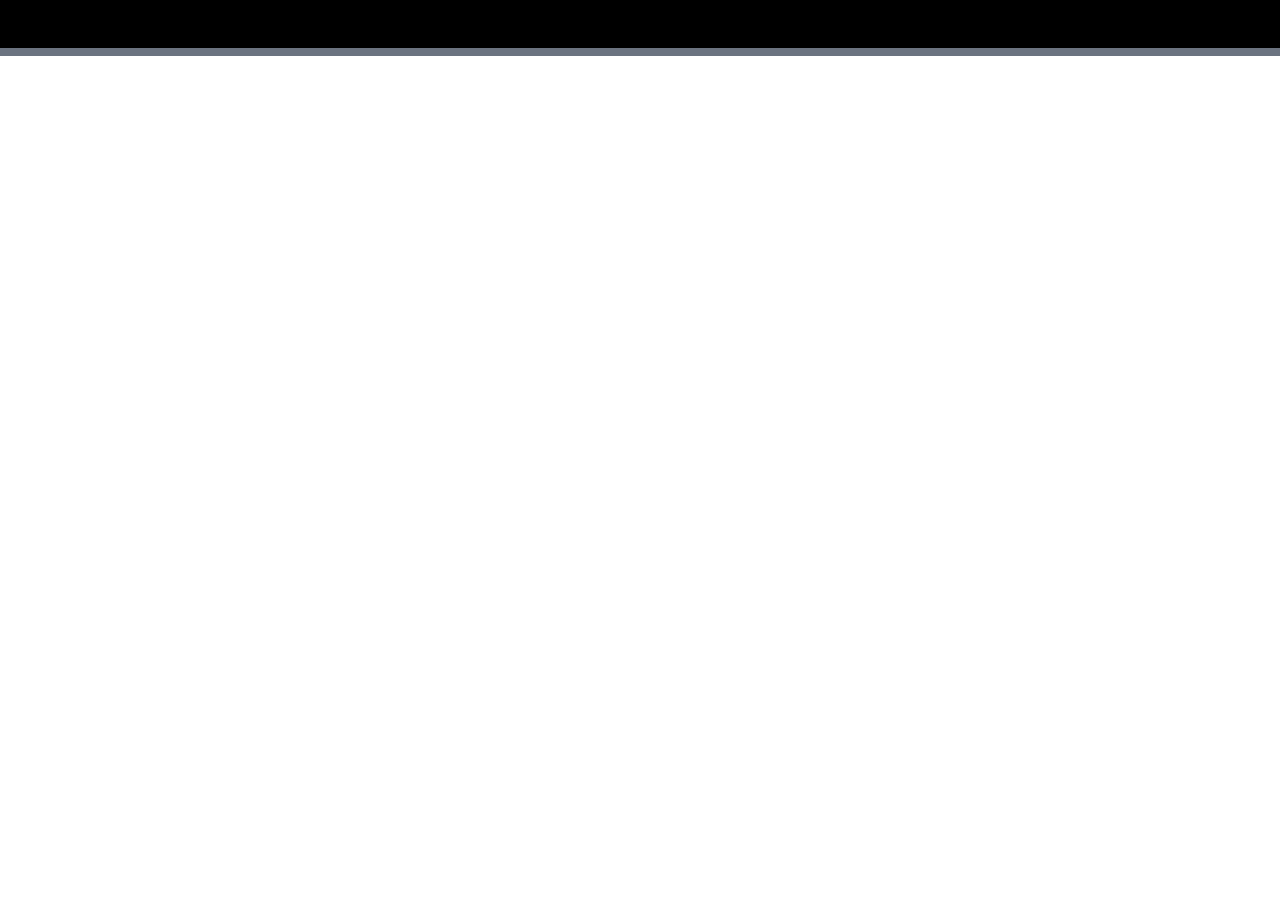
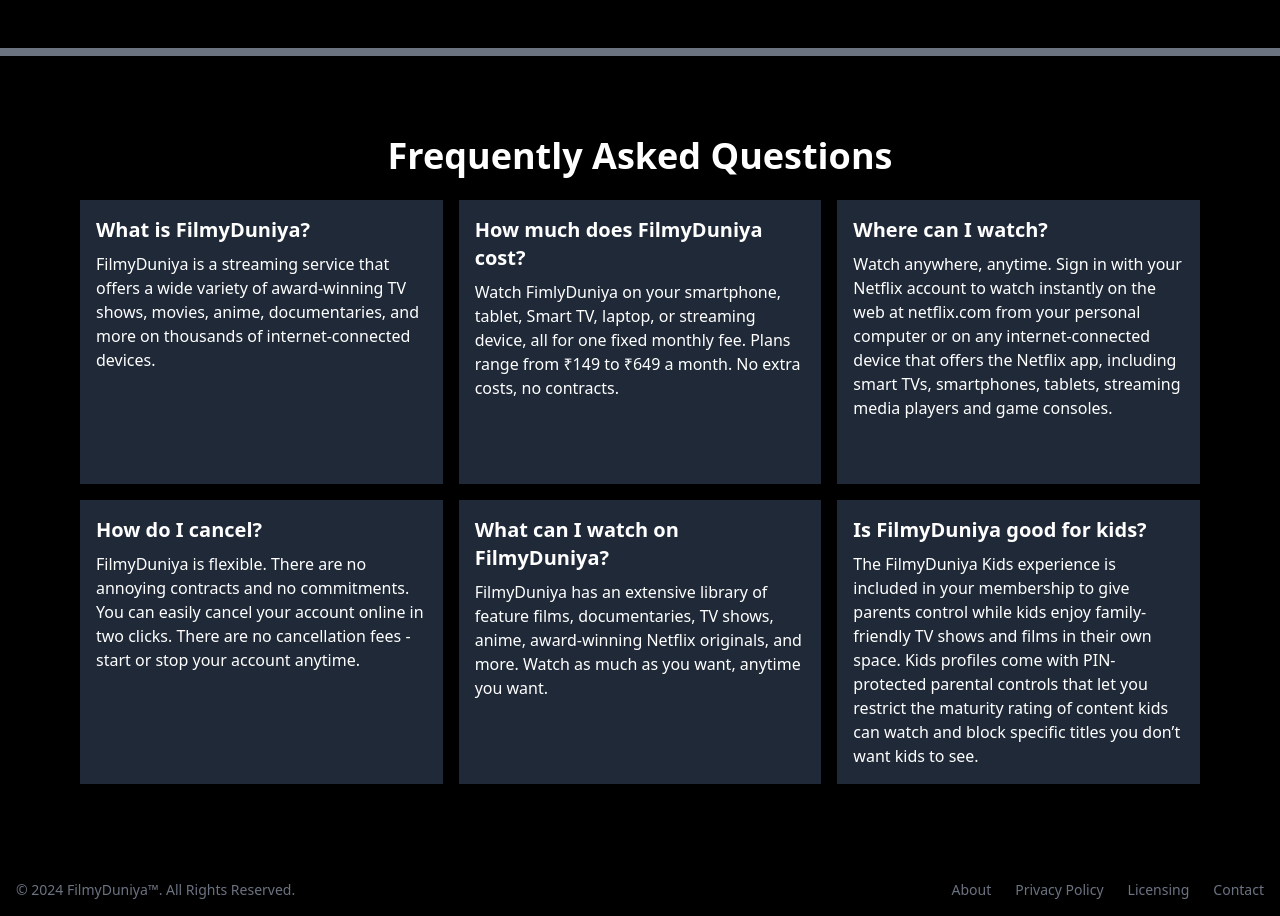
Before and after one commit to RiaMalvi/films-frontend, a Next.js app: page /home in a window 1280 px wide. Shown: the part 2520-3436 px from the top of the page. Before the commit the page ends 2576 px from the top, so only its background shows below. Built offline with nearby package versions, Linux system fonts and the light colour scheme.

Commit message:
added accordian

```diff
--- a/src/componenets/accordian/index.tsx
+++ b/src/componenets/accordian/index.tsx
@@ -1,59 +1,24 @@
-import React from 'react'
+import React from "react";
+import AccordianSec from "../atoms/accordionsec";
 
-const Accordian = () => {
+const Accordion = () => {
   return (
+    <div className="bg-black w-full flex flex-col p-20">
+      <div>
+        <h1 className="text-4xl font-bold text-white text-center">Frequently Asked Questions</h1>
+      </div>
+      <div className="grid grid-cols-3 grid-rows-2 gap-4 mt-6">
+        <AccordianSec heading="What is FilmyDuniya?" content="FilmyDuniya is a streaming service that offers a wide variety of award-winning TV shows, movies, anime, documentaries, and more on thousands of internet-connected devices." />
+        <AccordianSec heading="How much does FilmyDuniya cost?" content="Watch FimlyDuniya on your smartphone, tablet, Smart TV, laptop, or streaming device, all for one fixed monthly fee. Plans range from ₹149 to ₹649 a month. No extra costs, no contracts." />
+        <AccordianSec heading="Where can I watch?" content="Watch anywhere, anytime. Sign in with your Netflix account to watch instantly on the web at netflix.com from your personal computer or on any internet-connected device that offers the Netflix app, including smart TVs, smartphones, tablets, streaming media players and game consoles." />
+        <AccordianSec heading="How do I cancel?" content="FilmyDuniya is flexible. There are no annoying contracts and no commitments. You can easily cancel your account online in two clicks. There are no cancellation fees - start or stop your account anytime." />
+        <AccordianSec heading="What can I watch on FilmyDuniya?" content="FilmyDuniya has an extensive library of feature films, documentaries, TV shows, anime, award-winning Netflix originals, and more. Watch as much as you want, anytime you want." />
+        <AccordianSec heading="Is FilmyDuniya good for kids?" content="The FilmyDuniya Kids experience is included in your membership to give parents control while kids enjoy family-friendly TV shows and films in their own space.
 
-<div id="accordion-collapse" data-accordion="collapse">
-  <h2 id="accordion-collapse-heading-1">
-    <button type="button" className="flex items-center justify-between w-full p-5 font-medium rtl:text-right text-gray-500 border border-b-0 border-gray-200 rounded-t-xl focus:ring-4 focus:ring-gray-200 dark:focus:ring-gray-800 dark:border-gray-700 dark:text-gray-400 hover:bg-gray-100 dark:hover:bg-gray-800 gap-3" data-accordion-target="#accordion-collapse-body-1" aria-expanded="true" aria-controls="accordion-collapse-body-1">
-      <span>What is Flowbite?</span>
-      <svg data-accordion-icon className="w-3 h-3 rotate-180 shrink-0" aria-hidden="true" xmlns="http://www.w3.org/2000/svg" fill="none" viewBox="0 0 10 6">
-        <path stroke="currentColor" stroke-linecap="round" stroke-linejoin="round" stroke-width="2" d="M9 5 5 1 1 5"/>
-      </svg>
-    </button>
-  </h2>
-  <div id="accordion-collapse-body-1" className="hidden" aria-labelledby="accordion-collapse-heading-1">
-    <div className="p-5 border border-b-0 border-gray-200 dark:border-gray-700 dark:bg-gray-900">
-      <p className="mb-2 text-gray-500 dark:text-gray-400">Flowbite is an open-source library of interactive components built on top of Tailwind CSS including buttons, dropdowns, modals, navbars, and more.</p>
-      <p className="text-gray-500 dark:text-gray-400">Check out this guide to learn how to <a href="/docs/getting-started/introduction/" className="text-blue-600 dark:text-blue-500 hover:underline">get started</a> and start developing websites even faster with components on top of Tailwind CSS.</p>
+Kids profiles come with PIN-protected parental controls that let you restrict the maturity rating of content kids can watch and block specific titles you don’t want kids to see." />
+      </div>
     </div>
-  </div>
-  <h2 id="accordion-collapse-heading-2">
-    <button type="button" className="flex items-center justify-between w-full p-5 font-medium rtl:text-right text-gray-500 border border-b-0 border-gray-200 focus:ring-4 focus:ring-gray-200 dark:focus:ring-gray-800 dark:border-gray-700 dark:text-gray-400 hover:bg-gray-100 dark:hover:bg-gray-800 gap-3" data-accordion-target="#accordion-collapse-body-2" aria-expanded="false" aria-controls="accordion-collapse-body-2">
-      <span>Is there a Figma file available?</span>
-      <svg data-accordion-icon className="w-3 h-3 rotate-180 shrink-0" aria-hidden="true" xmlns="http://www.w3.org/2000/svg" fill="none" viewBox="0 0 10 6">
-        <path stroke="currentColor" stroke-linecap="round" stroke-linejoin="round" stroke-width="2" d="M9 5 5 1 1 5"/>
-      </svg>
-    </button>
-  </h2>
-  <div id="accordion-collapse-body-2" className="hidden" aria-labelledby="accordion-collapse-heading-2">
-    <div className="p-5 border border-b-0 border-gray-200 dark:border-gray-700">
-      <p className="mb-2 text-gray-500 dark:text-gray-400">Flowbite is first conceptualized and designed using the Figma software so everything you see in the library has a design equivalent in our Figma file.</p>
-      <p className="text-gray-500 dark:text-gray-400">Check out the <a href="https://flowbite.com/figma/" className="text-blue-600 dark:text-blue-500 hover:underline">Figma design system</a> based on the utility classNamees from Tailwind CSS and components from Flowbite.</p>
-    </div>
-  </div>
-  <h2 id="accordion-collapse-heading-3">
-    <button type="button" className="flex items-center justify-between w-full p-5 font-medium rtl:text-right text-gray-500 border border-gray-200 focus:ring-4 focus:ring-gray-200 dark:focus:ring-gray-800 dark:border-gray-700 dark:text-gray-400 hover:bg-gray-100 dark:hover:bg-gray-800 gap-3" data-accordion-target="#accordion-collapse-body-3" aria-expanded="false" aria-controls="accordion-collapse-body-3">
-      <span>What are the differences between Flowbite and Tailwind UI?</span>
-      <svg data-accordion-icon className="w-3 h-3 rotate-180 shrink-0" aria-hidden="true" xmlns="http://www.w3.org/2000/svg" fill="none" viewBox="0 0 10 6">
-        <path stroke="currentColor" stroke-linecap="round" stroke-linejoin="round" stroke-width="2" d="M9 5 5 1 1 5"/>
-      </svg>
-    </button>
-  </h2>
-  <div id="accordion-collapse-body-3" className="hidden" aria-labelledby="accordion-collapse-heading-3">
-    <div className="p-5 border border-t-0 border-gray-200 dark:border-gray-700">
-      <p className="mb-2 text-gray-500 dark:text-gray-400">The main difference is that the core components from Flowbite are open source under the MIT license, whereas Tailwind UI is a paid product. Another difference is that Flowbite relies on smaller and standalone components, whereas Tailwind UI offers sections of pages.</p>
-      <p className="mb-2 text-gray-500 dark:text-gray-400">However, we actually recommend using both Flowbite, Flowbite Pro, and even Tailwind UI as there is no technical reason stopping you from using the best of two worlds.</p>
-      <p className="mb-2 text-gray-500 dark:text-gray-400">Learn more about these technologies:</p>
-      <ul className="ps-5 text-gray-500 list-disc dark:text-gray-400">
-        <li><a href="https://flowbite.com/pro/" className="text-blue-600 dark:text-blue-500 hover:underline">Flowbite Pro</a></li>
-        <li><a href="https://tailwindui.com/" rel="nofollow" className="text-blue-600 dark:text-blue-500 hover:underline">Tailwind UI</a></li>
-      </ul>
-    </div>
-  </div>
-</div>
+  );
+};
 
-  )
-}
-
-export default Accordian
+export default Accordion;
--- /dev/null
+++ b/src/componenets/atoms/accordionsec/index.tsx
@@ -0,0 +1,20 @@
+import React from 'react'
+
+interface AccordianSecProps {
+    heading: string;
+    className?: string;
+    content: string;
+}
+
+const AccordianSec: React.FC<AccordianSecProps> = ({ heading, className, content }) => {
+    return (
+        <div className='bg-gray-800 p-4 flex flex-col'>
+            <div className='flex justify-between items-center'>
+                <h1 className='text-xl font-semibold text-white pb-2'>{heading}</h1>
+            </div>
+            <p className='text-white text-base'>{content}</p>
+        </div>
+    )
+}
+
+export default AccordianSec
--- a/src/componenets/footer/index.tsx
+++ b/src/componenets/footer/index.tsx
@@ -2,14 +2,13 @@ import React from 'react'
 
 const Footer = () => {
     return (
-        <footer className="bg-white shadow dark:bg-gray-900 absolute bottom-0 left-0 right-0">
-            <div className="w-full max-w-screen-xl mx-auto p-4 md:py-8">
-                <div className="sm:flex sm:items-center sm:justify-between">
-                    <a href="https://flowbite.com/" className="flex items-center mb-4 sm:mb-0 space-x-3 rtl:space-x-reverse">
-                        <img src="https://flowbite.com/docs/images/logo.svg" className="h-8" alt="Flowbite Logo" />
-                        <span className="self-center text-2xl font-semibold whitespace-nowrap dark:text-white">FilmyDunia</span>
-                    </a>
-                    <ul className="flex flex-wrap items-center mb-6 text-sm font-medium text-gray-500 sm:mb-0 dark:text-gray-400">
+
+
+<footer className=" bg-black w-full">
+    <div className="w-full mx-auto max-w-screen-xl p-4 md:flex md:items-center md:justify-between">
+      <span className="text-sm text-gray-500 sm:text-center dark:text-gray-400">© 2024 <a href="https://flowbite.com/" className="hover:underline">FilmyDuniya™</a>. All Rights Reserved.
+    </span>
+    <ul className="flex flex-wrap items-center mt-3 text-sm font-medium text-gray-500 dark:text-gray-400 sm:mt-0">
         <li>
             <a href="#" className="hover:underline me-4 md:me-6">About</a>
         </li>
@@ -24,10 +23,8 @@ const Footer = () => {
         </li>
     </ul>
     </div>
-                <hr className="my-6 border-gray-200 sm:mx-auto dark:border-gray-700 lg:my-8" />
-                <span className="block text-sm text-gray-500 sm:text-center dark:text-gray-400">© 2023 <a href="https://flowbite.com/" className="hover:underline">Flowbite™</a>. All Rights Reserved.</span>
-            </div>
 </footer>
+
 
 
     )
--- a/src/pages/home/index.tsx
+++ b/src/pages/home/index.tsx
@@ -4,6 +4,8 @@ import React from 'react'
 import Section1 from '@/componenets/section1'
 import Section2 from '@/componenets/section2'
 import Section3 from '@/componenets/section3'
+import Accordian from '@/componenets/accordian'
+import Footer from '@/componenets/footer'
 
 const Home = () => {
   return (
@@ -23,6 +25,8 @@ const Home = () => {
         <Section1 />
         <Section2 />
         <Section3 />
+        <Accordian />
+        <Footer />
       </div>
     </div>
   )
```
Lines whose indentation alone changed are shown as unchanged.
